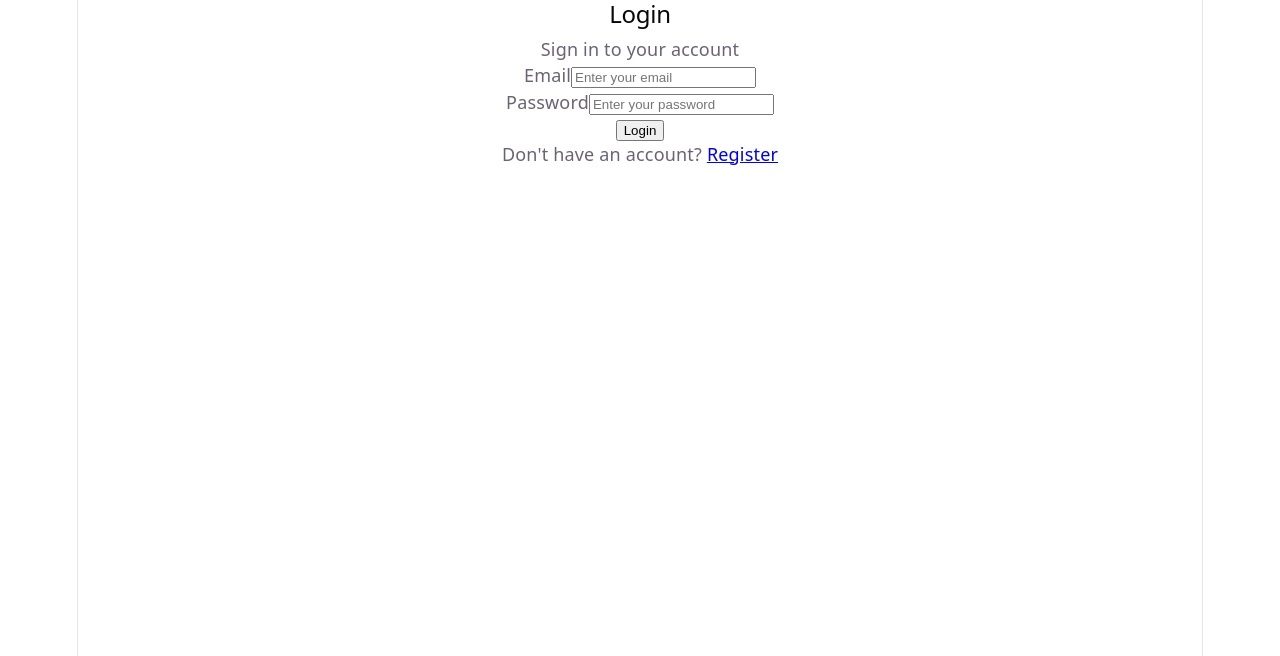
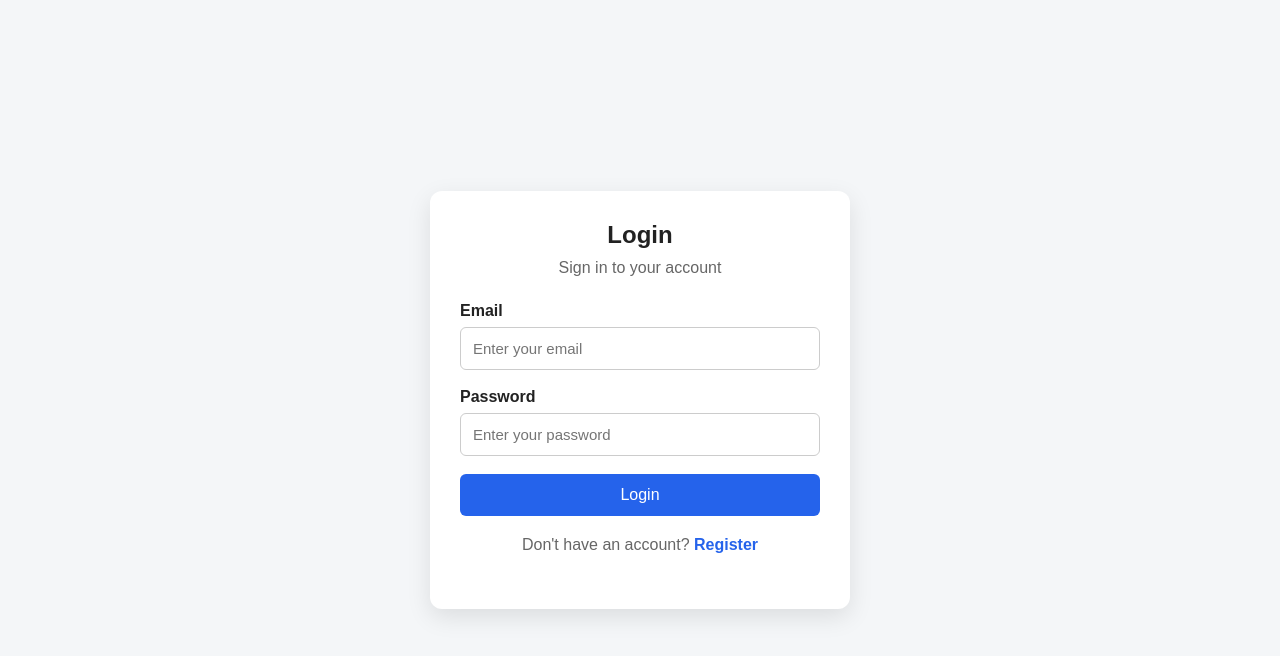
Before and after one commit to Sathiuppar2242/MERN-User-Authentication, a React app in the folder frontend/: page /login in a window 1280 px wide. Shown: the top 656 px of the page. Built offline with nearby package versions, Linux system fonts and the light colour scheme; the HTML template or start-up script is replaced by a standard one.

Commit message:
Improve authentication UI styling

```diff
--- a/frontend/src/index.css
+++ b/frontend/src/index.css
@@ -1,111 +1,131 @@
-:root {
-  --text: #6b6375;
-  --text-h: #08060d;
-  --bg: #fff;
-  --border: #e5e4e7;
-  --code-bg: #f4f3ec;
-  --accent: #aa3bff;
-  --accent-bg: rgba(170, 59, 255, 0.1);
-  --accent-border: rgba(170, 59, 255, 0.5);
-  --social-bg: rgba(244, 243, 236, 0.5);
-  --shadow:
-    rgba(0, 0, 0, 0.1) 0 10px 15px -3px, rgba(0, 0, 0, 0.05) 0 4px 6px -2px;
-
-  --sans: system-ui, 'Segoe UI', Roboto, sans-serif;
-  --heading: system-ui, 'Segoe UI', Roboto, sans-serif;
-  --mono: ui-monospace, Consolas, monospace;
-
-  font: 18px/145% var(--sans);
-  letter-spacing: 0.18px;
-  color-scheme: light dark;
-  color: var(--text);
-  background: var(--bg);
-  font-synthesis: none;
-  text-rendering: optimizeLegibility;
-  -webkit-font-smoothing: antialiased;
-  -moz-osx-font-smoothing: grayscale;
-
-  @media (max-width: 1024px) {
-    font-size: 16px;
-  }
-}
-
-@media (prefers-color-scheme: dark) {
-  :root {
-    --text: #9ca3af;
-    --text-h: #f3f4f6;
-    --bg: #16171d;
-    --border: #2e303a;
-    --code-bg: #1f2028;
-    --accent: #c084fc;
-    --accent-bg: rgba(192, 132, 252, 0.15);
-    --accent-border: rgba(192, 132, 252, 0.5);
-    --social-bg: rgba(47, 48, 58, 0.5);
-    --shadow:
-      rgba(0, 0, 0, 0.4) 0 10px 15px -3px, rgba(0, 0, 0, 0.25) 0 4px 6px -2px;
-  }
-
-  #social .button-icon {
-    filter: invert(1) brightness(2);
-  }
+* {
+    box-sizing: border-box;
+    margin: 0;
+    padding: 0;
 }
 
 body {
-  margin: 0;
+    font-family: Arial, sans-serif;
+    background: #f4f6f8;
+    color: #222;
 }
 
-#root {
-  width: 1126px;
-  max-width: 100%;
-  margin: 0 auto;
-  text-align: center;
-  border-inline: 1px solid var(--border);
-  min-height: 100svh;
-  display: flex;
-  flex-direction: column;
-  box-sizing: border-box;
+button {
+    width: 100%;
+    padding: 12px;
+    border: none;
+    border-radius: 6px;
+    background: #2563eb;
+    color: white;
+    font-size: 16px;
+    cursor: pointer;
 }
 
-h1,
-h2 {
-  font-family: var(--heading);
-  font-weight: 500;
-  color: var(--text-h);
+button:hover {
+    background: #1d4ed8;
 }
 
-h1 {
-  font-size: 56px;
-  letter-spacing: -1.68px;
-  margin: 32px 0;
-  @media (max-width: 1024px) {
-    font-size: 36px;
-    margin: 20px 0;
-  }
-}
-h2 {
-  font-size: 24px;
-  line-height: 118%;
-  letter-spacing: -0.24px;
-  margin: 0 0 8px;
-  @media (max-width: 1024px) {
-    font-size: 20px;
-  }
-}
-p {
-  margin: 0;
+.auth-container,
+.dashboard-container {
+    min-height: 100vh;
+    display: flex;
+    justify-content: center;
+    align-items: center;
+    padding: 20px;
 }
 
-code,
-.counter {
-  font-family: var(--mono);
-  display: inline-flex;
-  border-radius: 4px;
-  color: var(--text-h);
+.auth-card,
+.dashboard-card {
+    width: 100%;
+    max-width: 420px;
+    background: white;
+    padding: 30px;
+    border-radius: 12px;
+    box-shadow: 0 8px 25px rgba(0, 0, 0, 0.1);
 }
 
-code {
-  font-size: 15px;
-  line-height: 135%;
-  padding: 4px 8px;
-  background: var(--code-bg);
+.auth-card h2,
+.dashboard-card h1 {
+    text-align: center;
+    margin-bottom: 10px;
 }
+
+.auth-card > p {
+    text-align: center;
+    margin-bottom: 25px;
+    color: #666;
+}
+
+.form-group {
+    margin-bottom: 18px;
+}
+
+.form-group label {
+    display: block;
+    margin-bottom: 7px;
+    font-weight: bold;
+}
+
+.form-group input {
+    width: 100%;
+    padding: 12px;
+    border: 1px solid #ccc;
+    border-radius: 6px;
+    font-size: 15px;
+}
+
+.form-group input:focus {
+    outline: none;
+    border-color: #2563eb;
+}
+
+.success-message {
+    background: #dcfce7;
+    color: #166534;
+    padding: 10px;
+    border-radius: 6px;
+    margin-bottom: 15px;
+}
+
+.error-message {
+    background: #fee2e2;
+    color: #991b1b;
+    padding: 10px;
+    border-radius: 6px;
+    margin-bottom: 15px;
+}
+
+.auth-card form + p {
+    margin-top: 20px;
+}
+
+.auth-card a {
+    color: #2563eb;
+    font-weight: bold;
+    text-decoration: none;
+}
+
+.auth-card a:hover {
+    text-decoration: underline;
+}
+
+.user-info {
+    margin: 25px 0;
+    padding: 20px;
+    background: #f8fafc;
+    border-radius: 8px;
+    text-align: center;
+}
+
+.user-info h2 {
+    margin-bottom: 8px;
+}
+
+.user-info p {
+    color: #666;
+}
+
+.dashboard-card > p {
+    text-align: center;
+    margin-bottom: 20px;
+}
```
